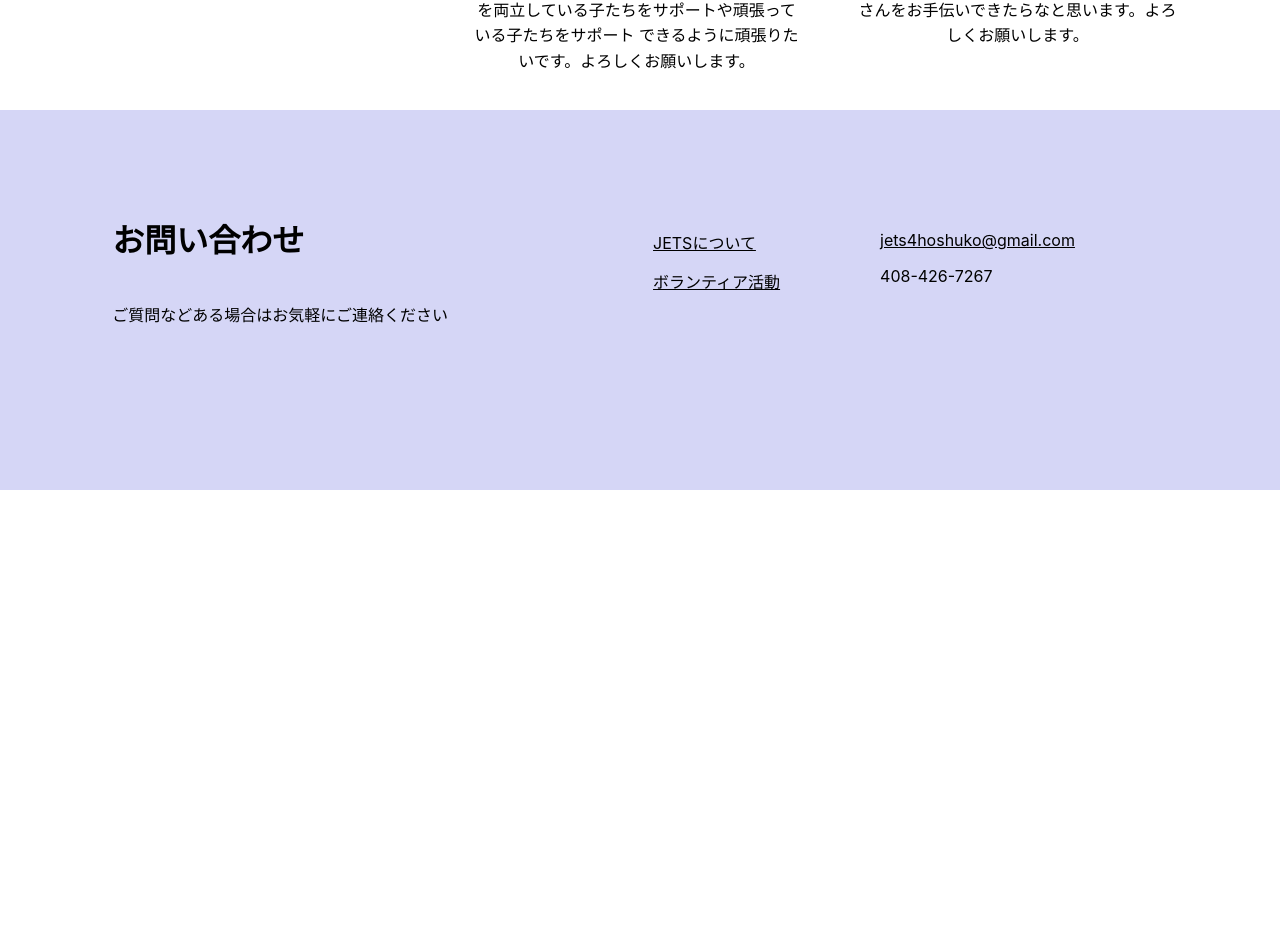
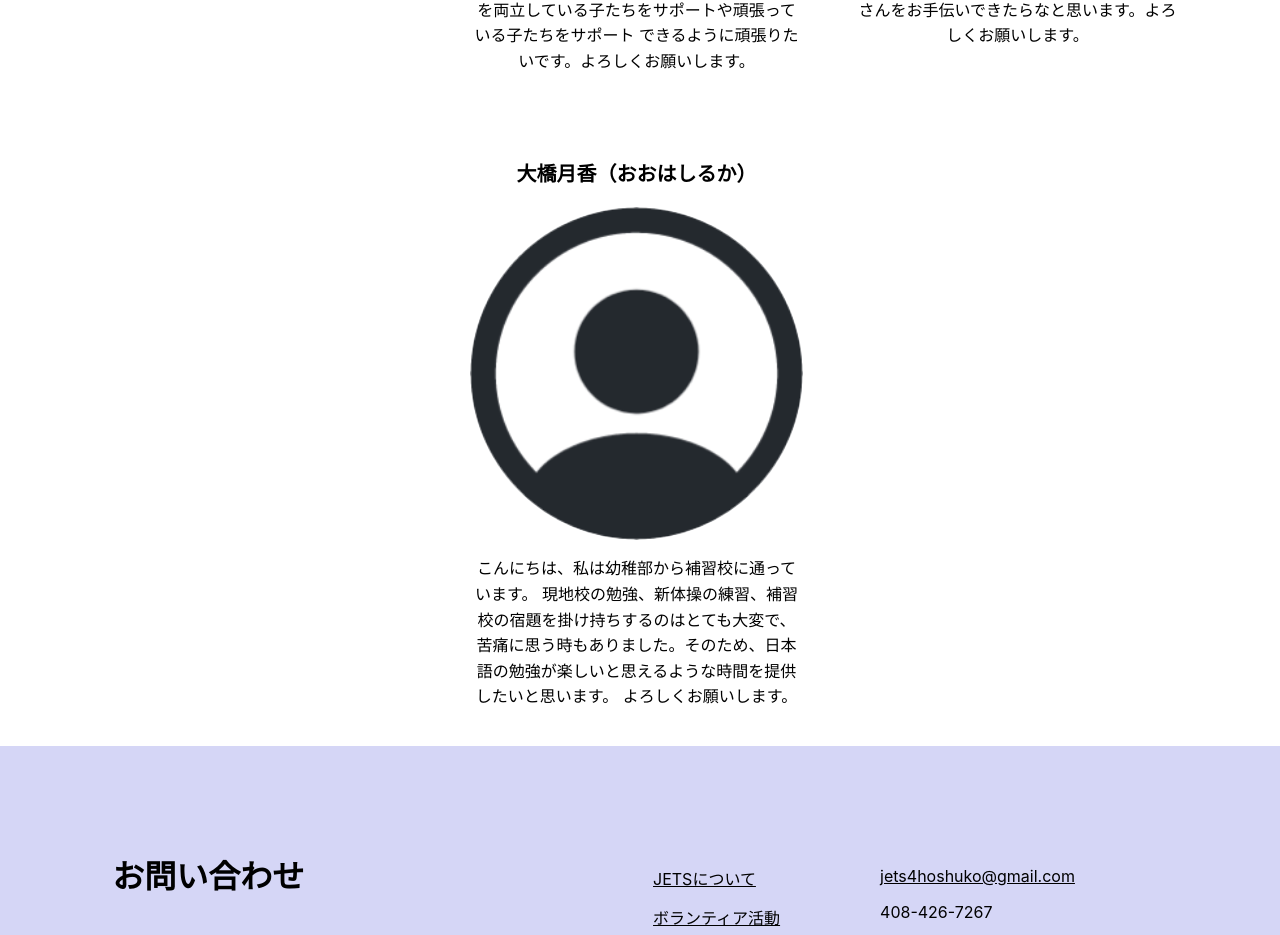
Before and after one commit to 1datcodes/JETS2, a React (Create React App) app: page /about in a window 1280 px wide. Shown: the part 3051-3986 px from the top of the page. Before the commit the page ends 3541 px from the top, so only its background shows below. Built offline with nearby package versions, Linux system fonts and the light colour scheme.

Commit message:
added ohashi

```diff
--- a/src/About.js
+++ b/src/About.js
@@ -4,6 +4,7 @@ import Contact from "./Contact";
 import jets_img from "./images/jets.jpg";
 import "./About.css";
 
+import default_img from "./images/default.png";
 import ikkei_img from "./images/ikkei.jpg";
 import nobu_img from "./images/nobu.jpg";
 import michi_img from "./images/tanaka.jpg";
@@ -96,6 +97,16 @@ const About = () => {
                     少しでもたくさんの生徒さんをお手伝いできたらなと思います。よろしくお願いします。
                   </p>
                 </div>
+                <div className="ohashi">
+                  <h3>大橋月香（おおはしるか）</h3>
+                  <img src={default_img} alt="Ohashi" />
+                  <p>
+                    こんにちは、私は幼稚部から補習校に通っています。
+                    現地校の勉強、新体操の練習、補習校の宿題を掛け持ちするのはとても大変で、
+                    苦痛に思う時もありました。そのため、日本語の勉強が楽しいと思えるような時間を提供したいと思います。
+                    よろしくお願いします。
+                  </p>
+                </div>
               </div>
             </div>
             {/* <div className="funtime">
```
Also changed, not shown: src/images/default.png (added).
